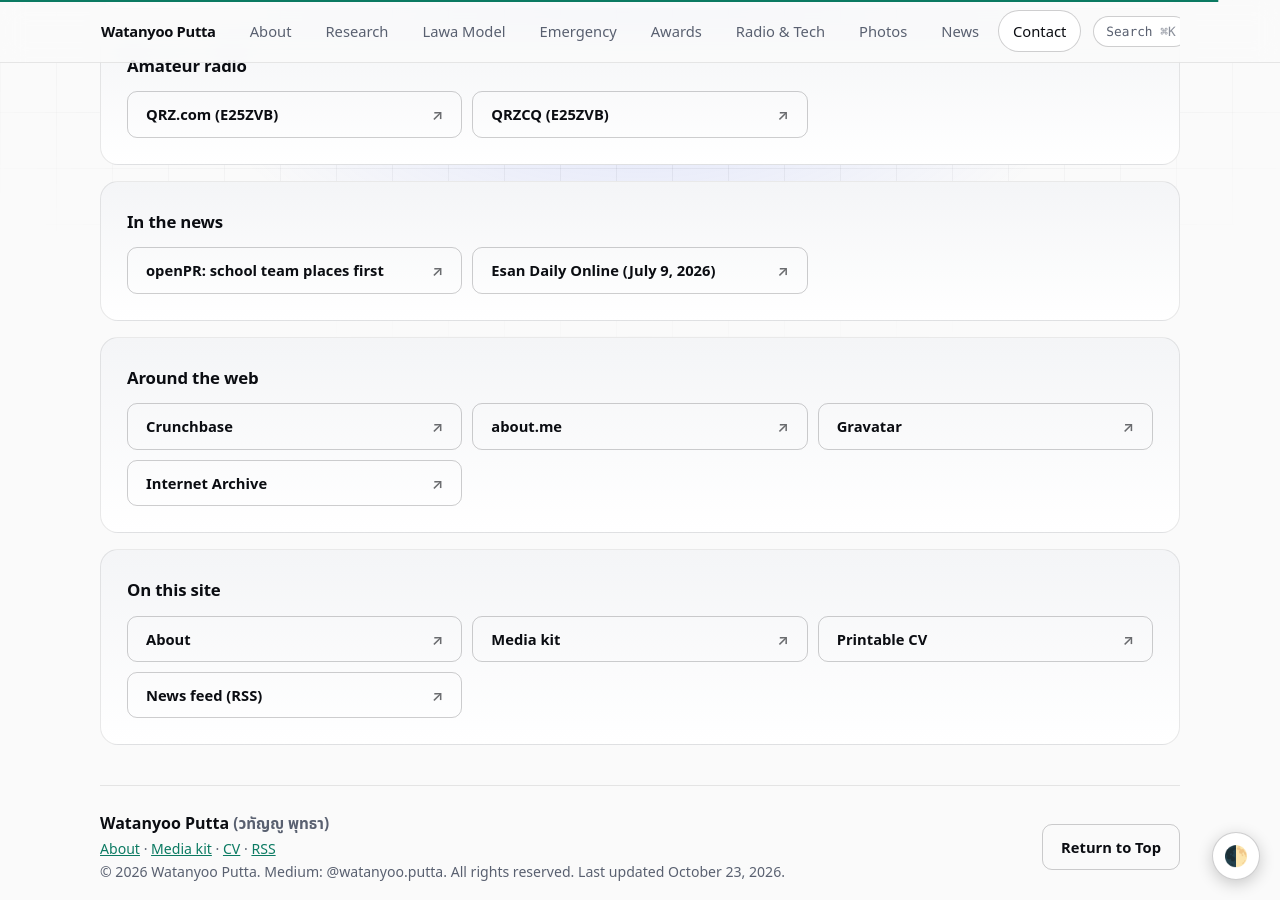
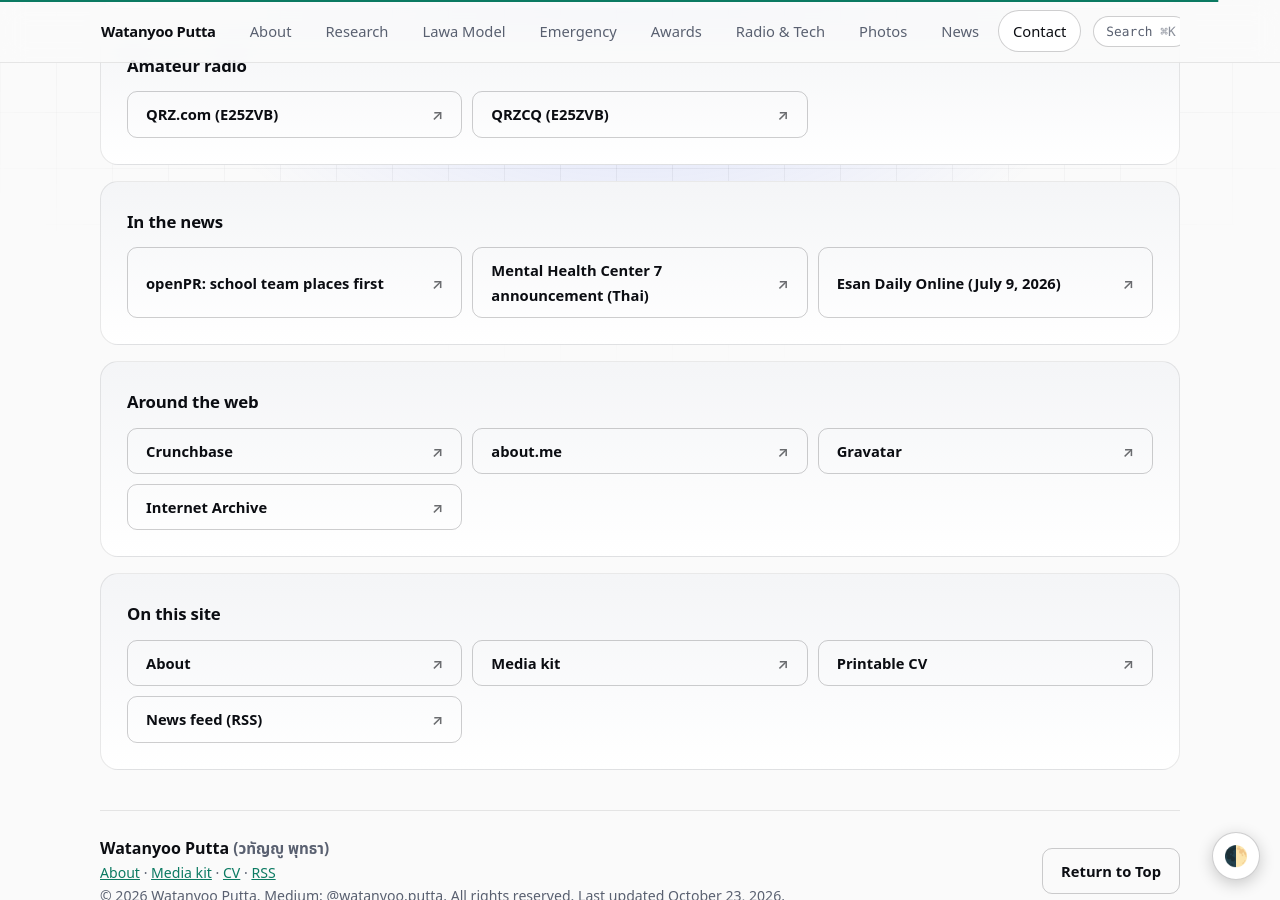
Before and after one commit to WatanyooPutta/WatanyooPutta.github.io, a Jekyll site: the page built from contact.html, in a window 1280 px wide and 900 px high, scrolled down 928 px. Built offline with Jekyll 4.4.1, drawn with Linux system fonts in a browser that asks for light colours.

Commit message:
Update contact.html

```diff
--- a/contact.html
+++ b/contact.html
@@ -34,6 +34,7 @@ image: /assets/og/contact.jpg
 <a class="btn alt" href="https://www.qrzcq.com/call/E25ZVB" rel="me external">QRZCQ (E25ZVB)</a></nav></section>
 <section class="card s3"><h2>In the news</h2><nav class="links" aria-label="Press">
 <a class="btn alt" href="https://www.openpr.com/news/4668912/khon-kaen-wittayayon-school-team-places-first-in-all-four-online" target="_blank" rel="noopener noreferrer">openPR: school team places first</a>
+<a class="btn alt" href="https://mhc7.dmh.go.th/01/04/2024/17658/" target="_blank" rel="noopener noreferrer">Mental Health Center 7 announcement (Thai)</a>
 <a class="btn alt" href="https://www.esandailyonline.com/168002" target="_blank" rel="noopener noreferrer">Esan Daily Online (July 9, 2026)</a></nav></section>
 <section class="card s3"><h2>Around the web</h2><nav class="links" aria-label="Other profiles">
 <a class="btn alt" href="https://www.crunchbase.com/person/watanyoo-putta" rel="me external">Crunchbase</a>
```
